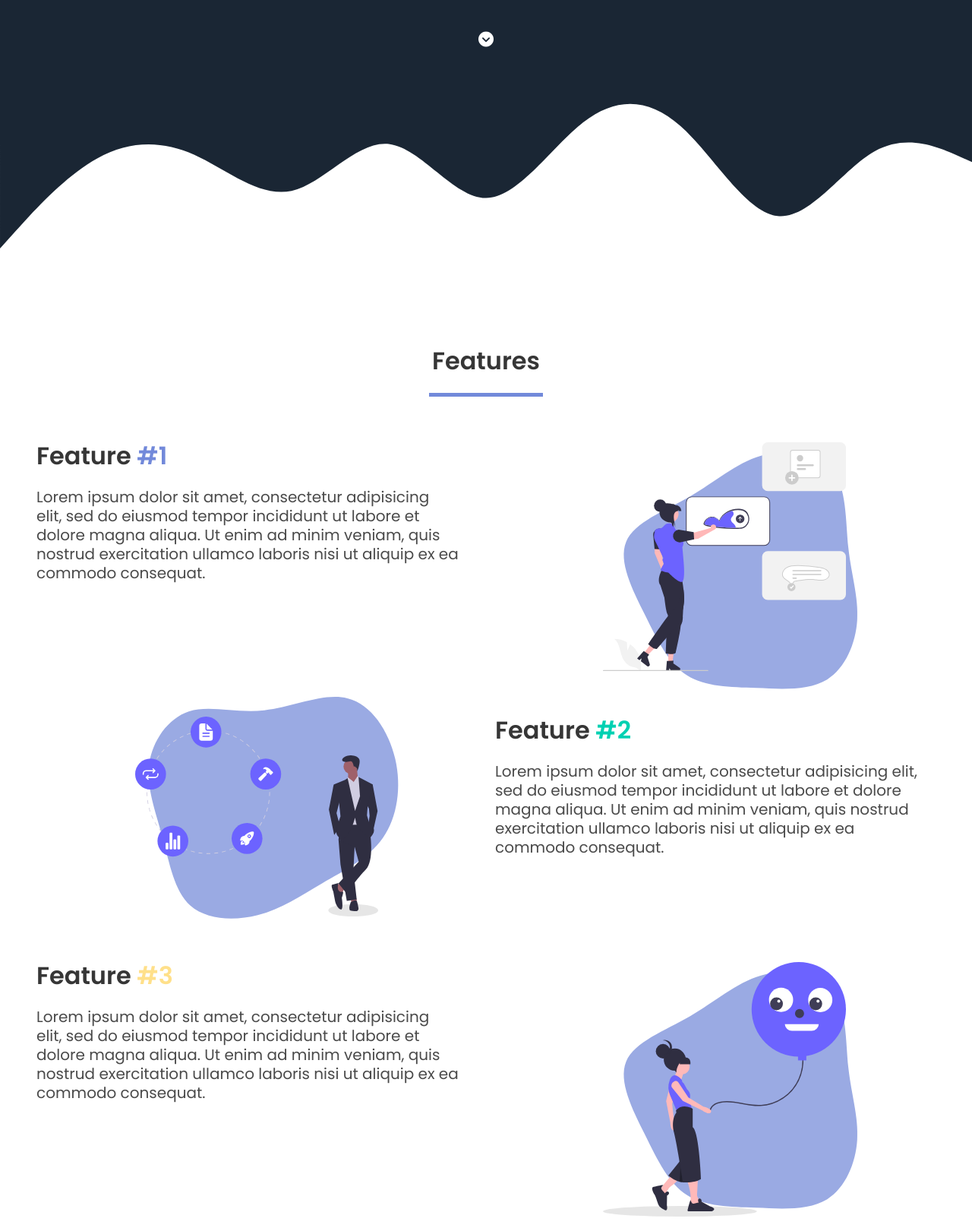
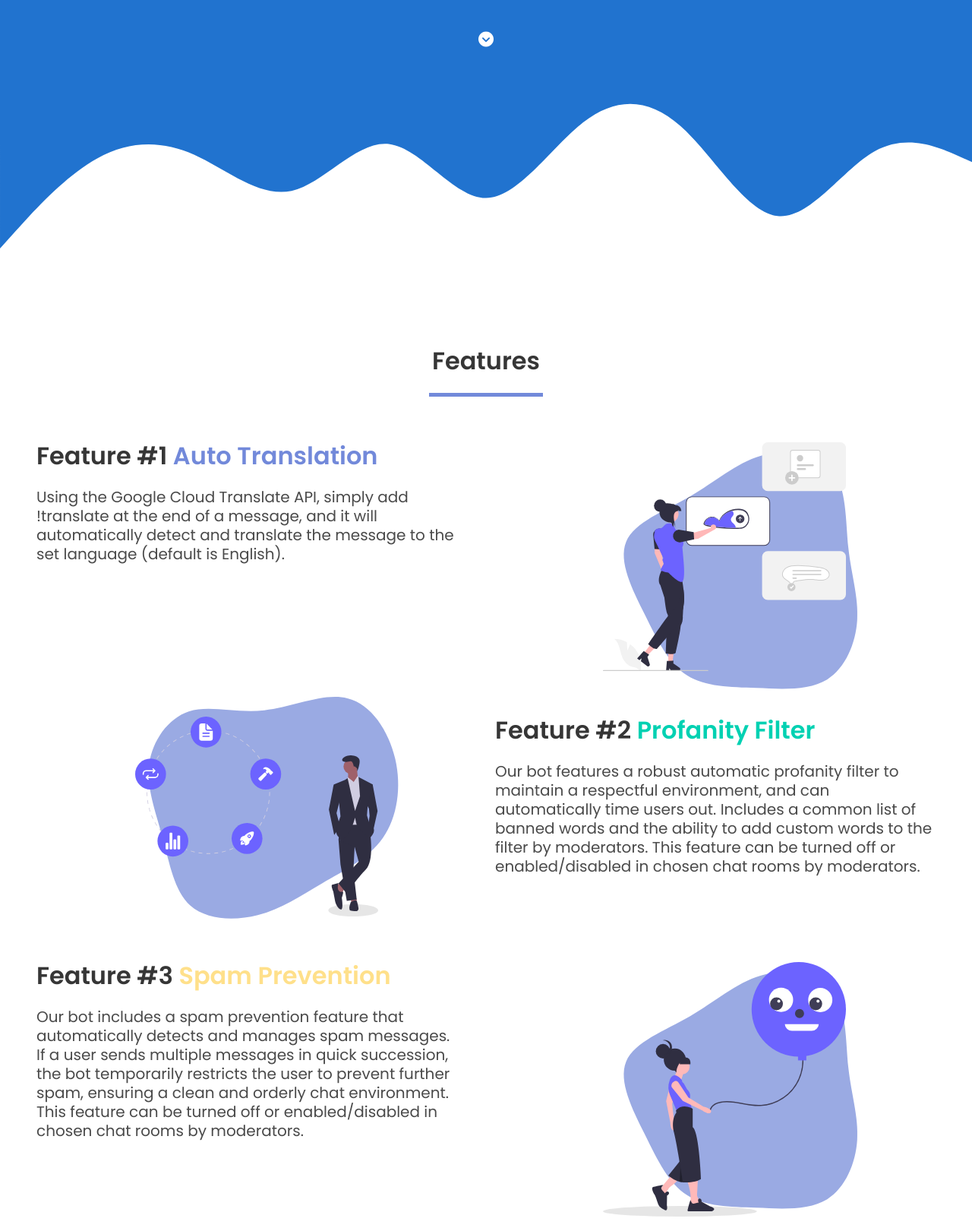
Before and after one commit to mnothman/Discord-bot, a website built with Vite: page frontend/index.html in a window 1280 px wide. Shown: the part 729-2345 px from the top of the page at 76% size. Built offline with nearby package versions, Linux system fonts and the light colour scheme.

Commit message:
Styling changes, translation changes, some deprecation changes

```diff
--- a/frontend/assets/css/style.css
+++ b/frontend/assets/css/style.css
@@ -13,7 +13,12 @@ html {
 }
 
 .bg-base {
-  background-color: #1a2634 !important;
+  background-color: #2173cf !important;
+   /*connected to index.html <path
+        fill="#2173cf"
+        fill-opacity="1"
+        d="M0,288L24,261.3C48,235,96,181,144,154.7C192,128,240,128,288,149.3C336,171,384,213,432,202.7C480,192,528,128,576,133.3C624,139,672,213,720,213.3C768,213,816,139,864,101.3C912,64,960,64,1008,106.7C1056,149,1104,235,1152,240C1200,245,1248,171,1296,144C1344,117,1392,139,1416,149.3L1440,160L1440,0L1416,0C1392,0,1344,0,1296,0C1248,0,1200,0,1152,0C1104,0,1056,0,1008,0C960,0,912,0,864,0C816,0,768,0,720,0C672,0,624,0,576,0C528,0,480,0,432,0C384,0,336,0,288,0C240,0,192,0,144,0C96,0,48,0,24,0L0,0Z"
+      ></path> */
 }
 
 #backtotop {
@@ -94,7 +99,12 @@ html {
 
 nav,
 .navbar-menu {
-  background-color: #1a2634 !important;
+  background-color: #393944 !important;
+  /*connected to index.html <path
+        fill="#2173cf"
+        fill-opacity="1"
+        d="M0,288L24,261.3C48,235,96,181,144,154.7C192,128,240,128,288,149.3C336,171,384,213,432,202.7C480,192,528,128,576,133.3C624,139,672,213,720,213.3C768,213,816,139,864,101.3C912,64,960,64,1008,106.7C1056,149,1104,235,1152,240C1200,245,1248,171,1296,144C1344,117,1392,139,1416,149.3L1440,160L1440,0L1416,0C1392,0,1344,0,1296,0C1248,0,1200,0,1152,0C1104,0,1056,0,1008,0C960,0,912,0,864,0C816,0,768,0,720,0C672,0,624,0,576,0C528,0,480,0,432,0C384,0,336,0,288,0C240,0,192,0,144,0C96,0,48,0,24,0L0,0Z"
+      ></path> */
 }
 
 .navbar-item.nav-dark,
--- a/frontend/index.html
+++ b/frontend/index.html
@@ -41,7 +41,7 @@
     >
       <div class="navbar-brand mt-2 mb-2">
         <a class="navbar-item" href="#">
-          <strong>Your Bot</strong>
+          <strong>Home Page</strong>
 
           <!-- or if you want to use image -->
           <!-- <img
@@ -117,11 +117,13 @@
           <div class="columns">
             <div class="column mr-6 mt-12" data-aos="fade-up">
               <p class="title has-text-white has-text-weight-bold">
-                Time to add test to your server.
+                Moderation discord bot
               </p>
               <p class="subtitle has-text-grey-light is-size-6 mt-3">
-                Lorem ipsum dolor sit amet, consectetur adipisicing elit, sed do
-                eiusmod tempor incididunt ut labore et dolore magna aliqua.
+                <a href="#features" class="has-text-grey-light">
+                  Go to features
+                  <i class="fas fa-arrow-right attention-icon"></i>
+                </a>
               </p>
               <div class="buttons">
 
@@ -142,7 +144,7 @@
             <div class="column mt-6" data-aos="fade-left">
               <img
                 class="image has-image-centered vert-move mt-4"
-                src="assets/img/relaunch_day.svg"
+                src="assets/img/newasset3.svg"
                 alt="hero image"
                 style="width: 20rem;"
               />
@@ -163,7 +165,7 @@
     <!-- Hero Waves Start -->
     <svg xmlns="http://www.w3.org/2000/svg" viewBox="0 0 1440 320">
       <path
-        fill="#1a2634"
+        fill="#2173cf"
         fill-opacity="1"
         d="M0,288L24,261.3C48,235,96,181,144,154.7C192,128,240,128,288,149.3C336,171,384,213,432,202.7C480,192,528,128,576,133.3C624,139,672,213,720,213.3C768,213,816,139,864,101.3C912,64,960,64,1008,106.7C1056,149,1104,235,1152,240C1200,245,1248,171,1296,144C1344,117,1392,139,1416,149.3L1440,160L1440,0L1416,0C1392,0,1344,0,1296,0C1248,0,1200,0,1152,0C1104,0,1056,0,1008,0C960,0,912,0,864,0C816,0,768,0,720,0C672,0,624,0,576,0C528,0,480,0,432,0C384,0,336,0,288,0C240,0,192,0,144,0C96,0,48,0,24,0L0,0Z"
       ></path>
@@ -191,12 +193,12 @@
 
         <div class="columns mt-6">
           <div class="column mr-6">
-            <h4 class="title">Feature <span class="blurple">#1</span></h4>
+            <h4 class="title">Feature #1<span class="blurple"> Auto Translation</span></h4>
             <p class="subtitle mt-3">
-              Lorem ipsum dolor sit amet, consectetur adipisicing elit, sed do
-              eiusmod tempor incididunt ut labore et dolore magna aliqua. Ut
-              enim ad minim veniam, quis nostrud exercitation ullamco laboris
-              nisi ut aliquip ex ea commodo consequat.
+              Using the Google Cloud Translate API, simply add !translate at the end of a
+              message, and it will automatically detect and translate the message to the
+              set language (default is English).
+
             </p>
           </div>
           <div class="column" data-aos="fade-left">
@@ -234,13 +236,14 @@
           </div>
           <div class="column">
             <h4 class="title">
-              Feature <span class="has-text-primary">#2</span>
+              Feature #2<span class="has-text-primary"> Profanity Filter</span>
             </h4>
             <p class="subtitle mt-3">
-              Lorem ipsum dolor sit amet, consectetur adipisicing elit, sed do
-              eiusmod tempor incididunt ut labore et dolore magna aliqua. Ut
-              enim ad minim veniam, quis nostrud exercitation ullamco laboris
-              nisi ut aliquip ex ea commodo consequat.
+              Our bot features a robust automatic profanity filter to maintain a
+              respectful environment, and can automatically time users out. Includes a
+              common list of banned words and the ability to add custom words to the filter
+              by moderators. This feature can be turned off or enabled/disabled in chosen
+              chat rooms by moderators.
             </p>
           </div>
         </div>
@@ -262,13 +265,14 @@
         <div class="columns mt-6">
           <div class="column mr-6">
             <h4 class="title">
-              Feature <span class="has-text-warning">#3</span>
+              Feature #3<span class="has-text-warning"> Spam Prevention</span>
             </h4>
             <p class="subtitle mt-3">
-              Lorem ipsum dolor sit amet, consectetur adipisicing elit, sed do
-              eiusmod tempor incididunt ut labore et dolore magna aliqua. Ut
-              enim ad minim veniam, quis nostrud exercitation ullamco laboris
-              nisi ut aliquip ex ea commodo consequat.
+              Our bot includes a spam prevention feature that automatically detects
+              and manages spam messages. If a user sends multiple messages in quick
+              succession, the bot temporarily restricts the user to prevent further spam,
+              ensuring a clean and orderly chat environment. This feature can be turned off
+              or enabled/disabled in chosen chat rooms by moderators.
             </p>
           </div>
           <div class="column" data-aos="fade-left">
```
Also changed, not shown: index.cjs (+8 -6 lines), frontend/assets/img/newasset3.svg (added), frontend/assets/img/relaunch_day.svg (deleted).
